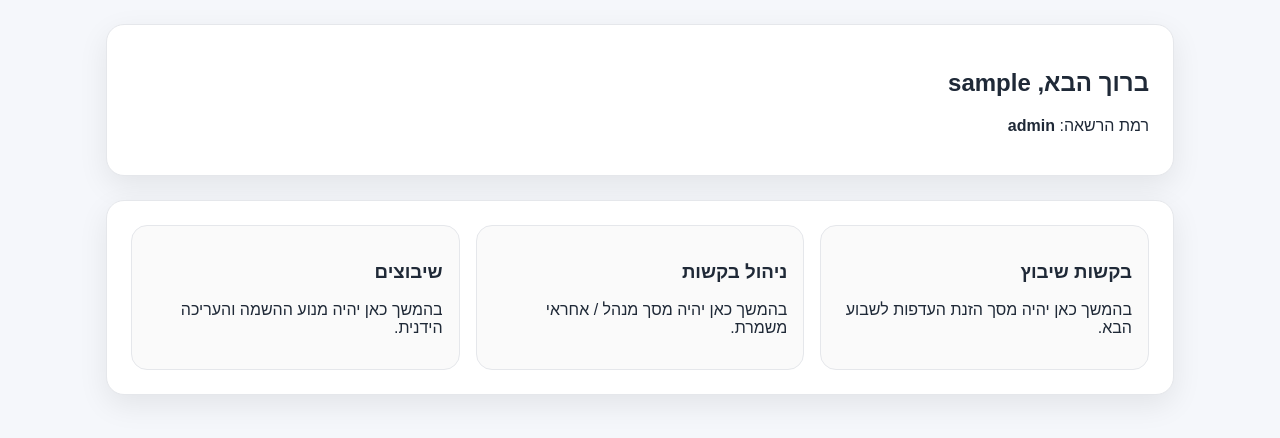
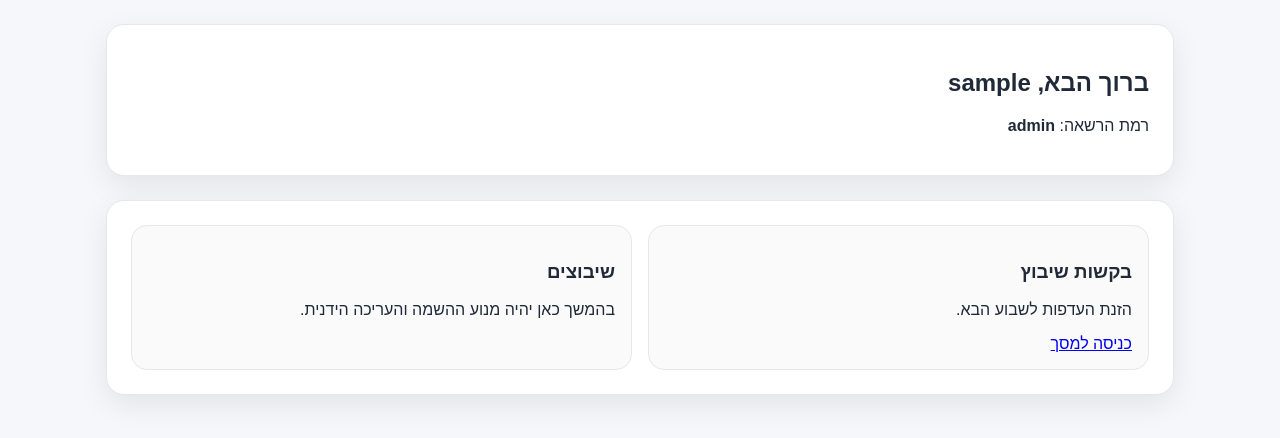
Before and after one commit to haggaikar-maker/shift-system, a FastAPI app: template app/templates/dashboard.html in a window 1280 px wide. Shown: the part 51-489 px from the top of the page. Run offline with FastAPI, Linux system fonts and the light colour scheme; the template is opened without the code that fills it: most values are stand-ins (such as "Sample title", 1, 10 or a date in 2020); parts of the project's set-up code (start-up, migrations or seed data) failed here and were passed over.

Commit message:
Update dashboard.html

```diff
--- a/app/templates/dashboard.html
+++ b/app/templates/dashboard.html
@@ -11,13 +11,17 @@
 <section class="card tiles">
     <div class="tile">
         <h3>בקשות שיבוץ</h3>
-        <p>בהמשך כאן יהיה מסך הזנת העדפות לשבוע הבא.</p>
+        <p>הזנת העדפות לשבוע הבא.</p>
+        <a class="button-link" href="/preferences">כניסה למסך</a>
     </div>
 
+    {% if role in ['admin', 'shift_manager'] %}
     <div class="tile">
         <h3>ניהול בקשות</h3>
-        <p>בהמשך כאן יהיה מסך מנהל / אחראי משמרת.</p>
+        <p>צפייה בכלל המשתמשים, הוספת עובדים וכניסה לכרטיס משתמש.</p>
+        <a class="button-link" href="/admin/preferences">כניסה למסך</a>
     </div>
+    {% endif %}
 
     <div class="tile">
         <h3>שיבוצים</h3>
```
